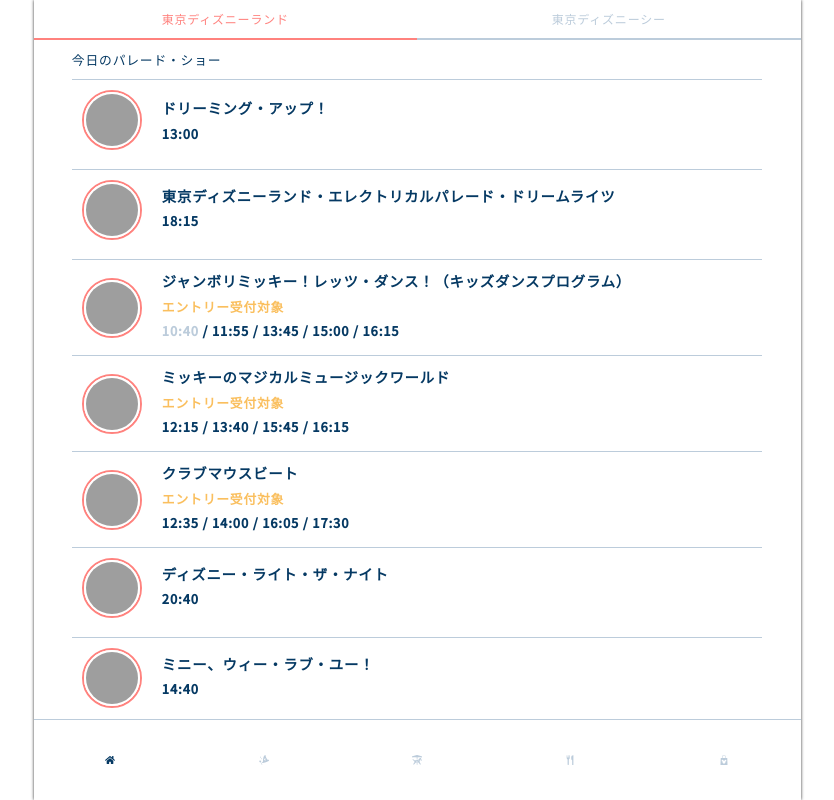
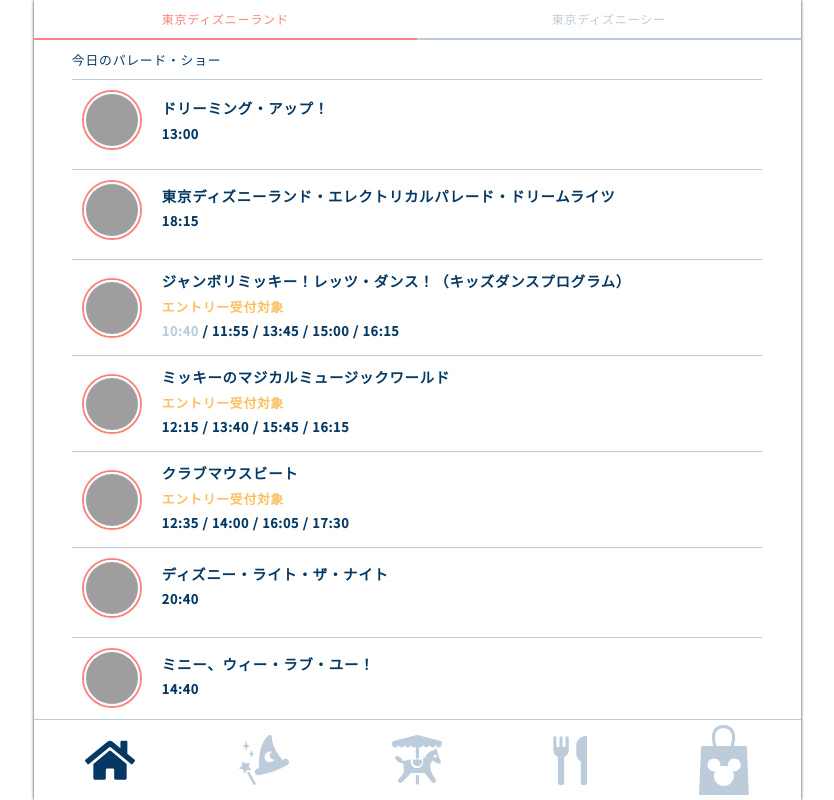
Before and after one commit to souta1125/test_page, a plain HTML site: page index.html in a window 1280 px wide. Shown: the whole page, without its empty margins (223-1057 px from the left). Drawn offline with nearby package versions, Linux system fonts and the light colour scheme; grey boxes are pictures that could not be loaded.

Commit message:
Update style.css

```diff
--- a/style.css
+++ b/style.css
@@ -194,8 +194,8 @@
 
 .nav_inner .nav_bottom .nav_item svg{
   fill: #BCCCDB;
-  height: 10px;
-  width: 10px;
+  height: 25;
+  width: 25;
 }
 
 .nav_inner .nav_bottom .nav_item.is_active svg{
```
